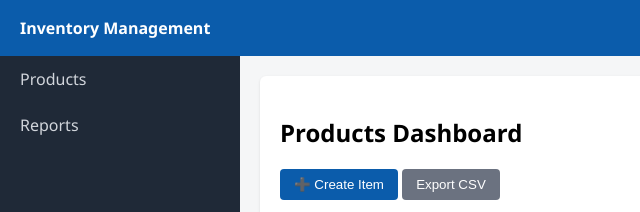
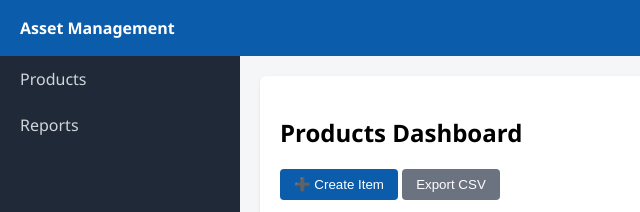
Before and after one commit to ConstantlyCodingLLC/inventoryapp, a website: page index.html in a window 1280 px wide. Shown: the top 212 px of the page, 0-640 px from the left. Drawn offline with Linux system fonts and the light colour scheme.

Commit message:
Change title from 'Inventory Management' to 'STASH IT'

```diff
--- a/index.html
+++ b/index.html
@@ -2,7 +2,7 @@
 <html lang="en">
 <head>
 <meta charset="UTF-8">
-<title>Inventory Management</title>
+<title>STASH IT</title>
 
 <style>
 body {margin:0;font-family:"Segoe UI",Roboto;background:#f5f6f7;}
@@ -26,7 +26,7 @@ input,select {width:100%;padding:8px;margin:6px 0;border:1px solid #d1d5db;borde
 
 <body>
 
-<div class="header">Inventory Management</div>
+<div class="header">Asset Management</div>
 
 <div class="container">
   <div class="sidebar">
```
